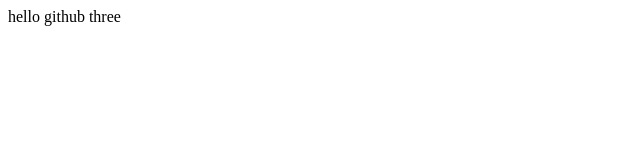
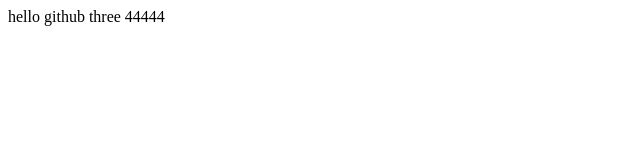
Before and after one commit to yjt151/git-demo, a plain HTML site: page index.html in a window 1280 px wide. Shown: the full height of the page, 0-640 px from the left. Drawn offline with Linux system fonts and the light colour scheme.

Commit message:
A程序员第四次提交

```diff
--- a/index.html
+++ b/index.html
@@ -8,7 +8,7 @@
 </head>
 
 <body>
-    hello github three
+    hello github three 44444
 </body>
 
 </html>
```
